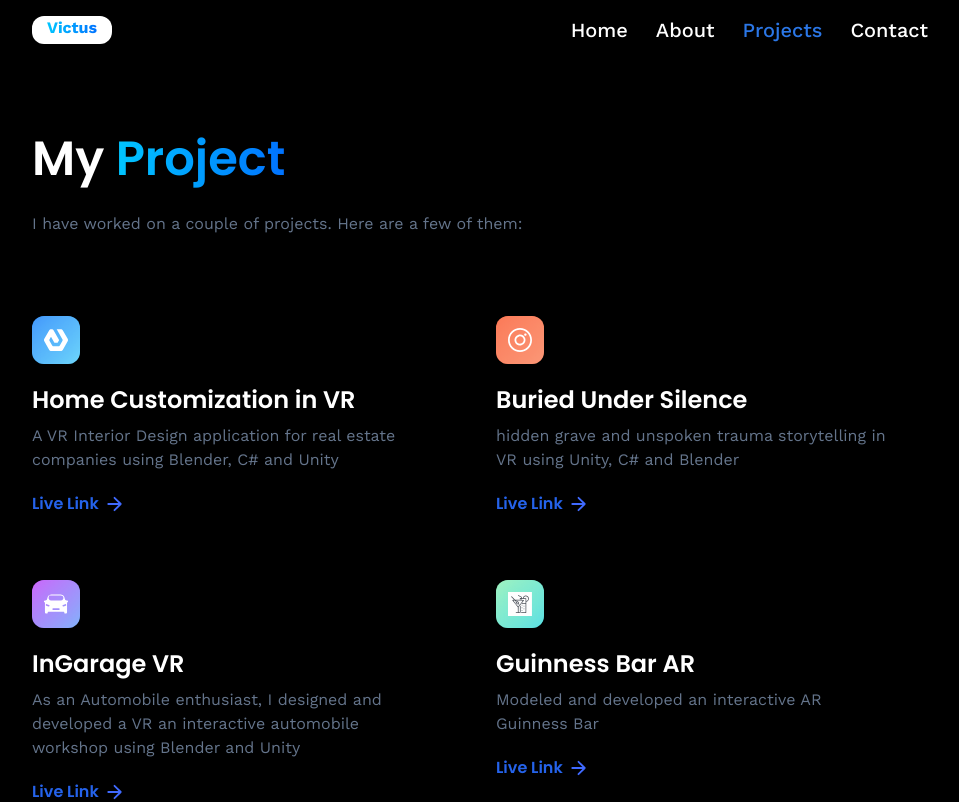
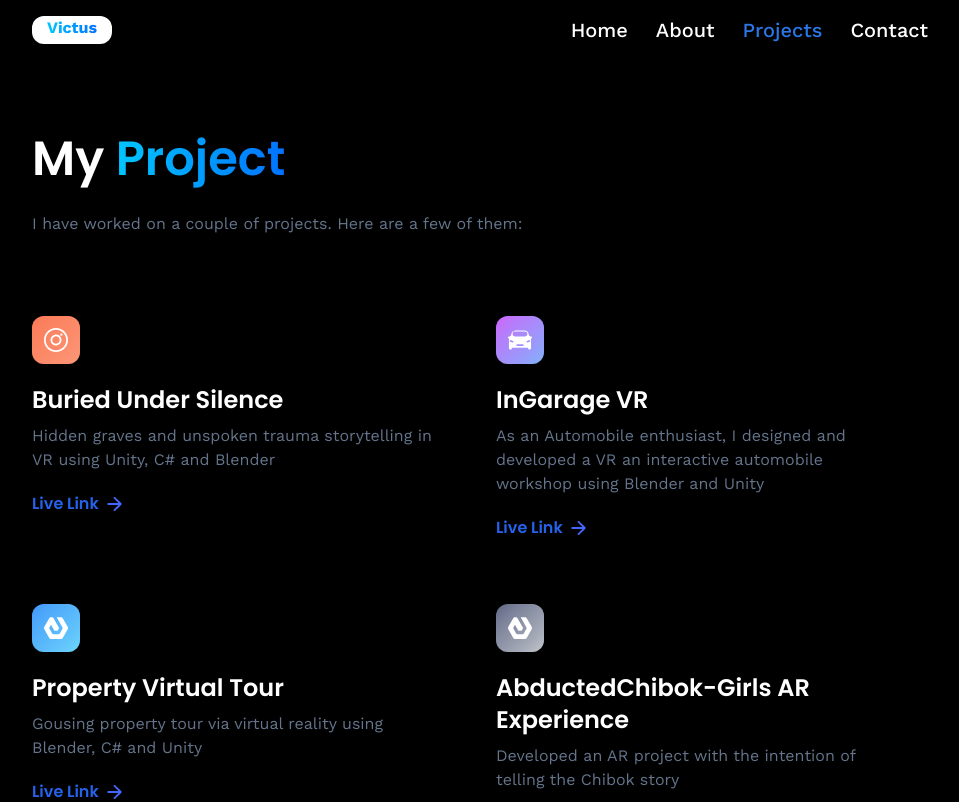
Before and after one commit to victuseze/MyPortfolio, a React (Vite) app: page /Projects in a window 1280 px wide. Shown: the top 802 px of the page, without its empty margins (160-1119 px from the left). Built offline with nearby package versions, Linux system fonts and the light colour scheme; no server answers.

Commit message:
Updated portfolio links

```diff
--- a/src/Constants/index.js
+++ b/src/Constants/index.js
@@ -185,18 +185,11 @@
 
 export const projects = [
     {
-        iconUrl: estate,
-        theme: 'btn-back-blue',
-        name: 'Home Customization in VR',
-        description: 'A VR Interior Design application for real estate companies using Blender, C# and Unity',
-        link: 'https://youtu.be/6VDr0DXxkcY',
-    },
-    {
         iconUrl: snapgram,
         theme: 'btn-back-red',
         name: 'Buried Under Silence',
-        description: ' hidden grave and unspoken trauma storytelling in VR using Unity, C# and Blender',
-        link: 'https://youtu.be/8an11JfSVOc',
+        description: ' Hidden graves and unspoken trauma storytelling in VR using Unity, C# and Blender',
+        link: 'https://youtube.com/shorts/SQYEyRJBuVM',
     },
     {
         iconUrl: car,
@@ -204,6 +197,27 @@
         name: 'InGarage VR',
         description: 'As an Automobile enthusiast, I designed and developed a VR an interactive automobile workshop using Blender and Unity',
         link: 'https://youtu.be/_YKxDpQLG2k',
+    },
+    {
+        iconUrl: estate,
+        theme: 'btn-back-blue',
+        name: 'Property Virtual Tour',
+        description: 'Gousing property tour via virtual reality using Blender, C# and Unity',
+        link: 'https://vm.tiktok.com/ZSHntwRWVJyje-aCSaa/',
+    },
+    {
+        iconUrl: estate,
+        theme: 'btn-back-black',
+        name: 'AbductedChibok-Girls AR Experience',
+        description: 'Developed an AR project with the intention of telling the Chibok story',
+        link: 'https://vm.tiktok.com/ZSHnS5WQ7Sq6D-CaSg8/',
+    },
+    {
+        iconUrl: estate,
+        theme: 'btn-back-blue',
+        name: 'VR Home Customization',
+        description: 'A VR Interior Design application for real estate companies using Blender, C# and Unity',
+        link: 'https://youtu.be/6VDr0DXxkcY',
     },
     {
         iconUrl: bar,
@@ -229,13 +243,6 @@
     },
     {
         iconUrl: estate,
-        theme: 'btn-back-black',
-        name: 'Chibok AR',
-        description: 'Developed an AR project with the intention of telling the Chibok story',
-        link: 'https://vm.tiktok.com/ZSHnS5WQ7Sq6D-CaSg8/',
-    },
-    {
-        iconUrl: estate,
         theme: 'btn-back-red',
         name: 'NPC VR',
         description: 'Joined a team of Developers to create a VR project. My major contribution to the project was in the integration of LLM, Speech-To-Text and Text-To-Speech APIs',
```
